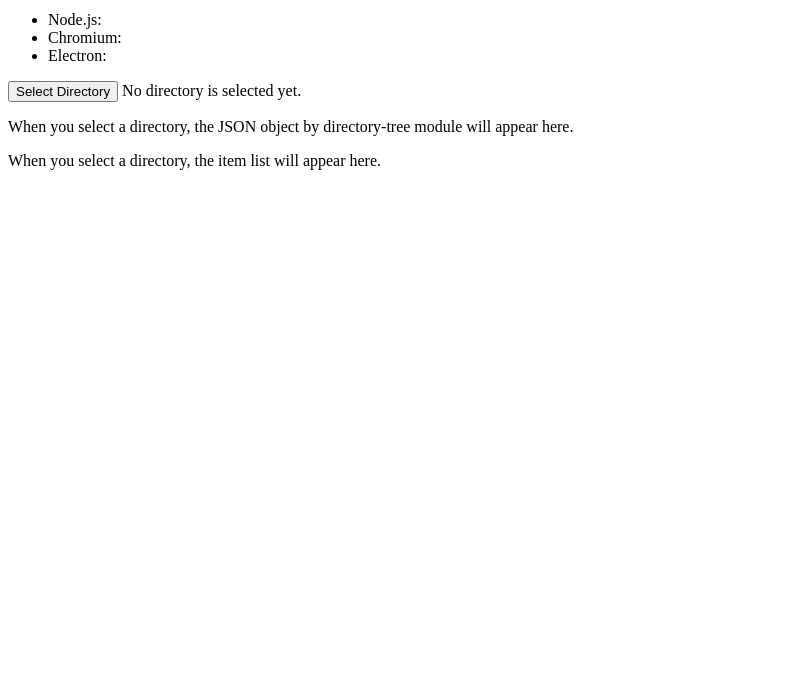
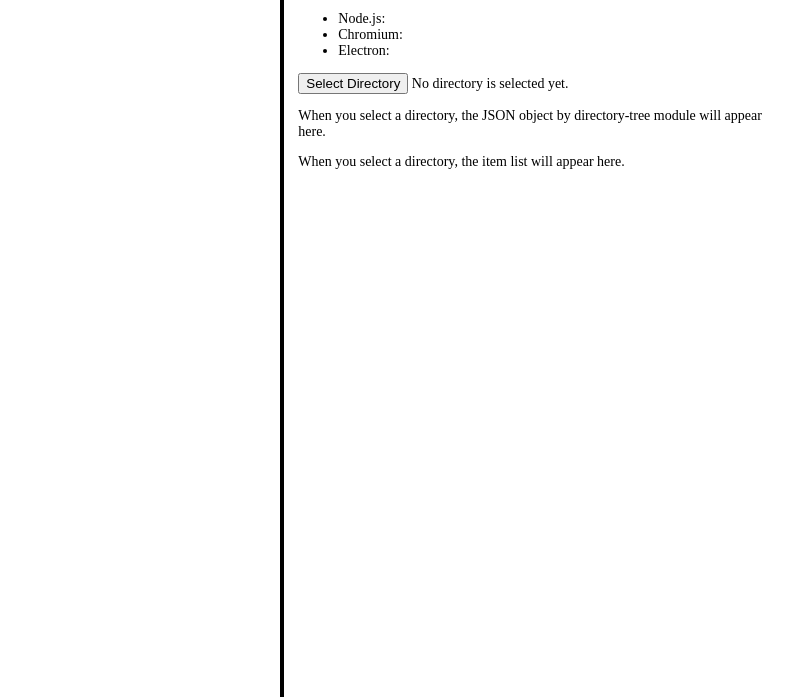
Before and after one commit to TomoyukiAota/electron-directory-treeview, an Electron app: page index.html in a window 800 px wide. Shown: the part 103-800 px from the top of the page. Drawn offline with nearby package versions, Linux system fonts and the light colour scheme; no server answers.

Commit message:
Add draggable menu bar

```diff
--- /dev/null
+++ b/index.css
@@ -0,0 +1,31 @@
+html,
+body {
+  margin: 0;
+  height: 100%;
+  font-size: 14px;
+}
+
+.container {
+  display: flex;
+  height: 100%;
+}
+
+.menu {
+  min-width: 20rem;
+  overflow: scroll;
+}
+
+#dragbar{
+  background-color: black;
+  top: 0;
+  float: left;
+  width: 0.5rem;
+  margin: 0px;
+  cursor: col-resize;
+}
+
+.content {
+  padding: 1rem;
+  width: 100%;
+  overflow: scroll;
+}
--- a/index.html
+++ b/index.html
@@ -3,8 +3,17 @@
   <head>
     <meta charset="UTF-8">
     <title>Hello World!</title>
+    <link rel="stylesheet" href="./index.css">
   </head>
   <body>
+    <div class="container">
+      <aside class="menu">
+
+      </aside>
+
+      <div id="dragbar"></div>
+
+      <main class="content">
         <h1>Hello World!</h1>
         <p>
           We are using...
@@ -24,6 +33,9 @@
         <p>
           <div id="directory-list-area">When you select a directory, the item list will appear here.</div>
         </p>
+      </main>
+    </div>
+
     <script>
       // You can also require other files to run in this process
       require('./renderer.js')
--- a/renderer.js
+++ b/renderer.js
@@ -42,3 +42,16 @@ function renderDirectoryListArea(selectedPath) {
         $('#directory-list-area').html(`${description}${fileListAreaHtml}${subDirListAreaHtml}`);
     });
 }
+
+$(document).ready(function(){
+  $('#dragbar').mousedown(function(e){
+    e.preventDefault();
+    $(document).mousemove(function(e){
+      $('.content').css("width",$(document).width()-e.pageX+2);
+      $('.menu').css("width",e.pageX+2);
+    })
+  });
+  $(document).mouseup(function(e){
+    $(document).unbind('mousemove');
+  });
+});
```
Lines whose indentation alone changed are shown as unchanged.
